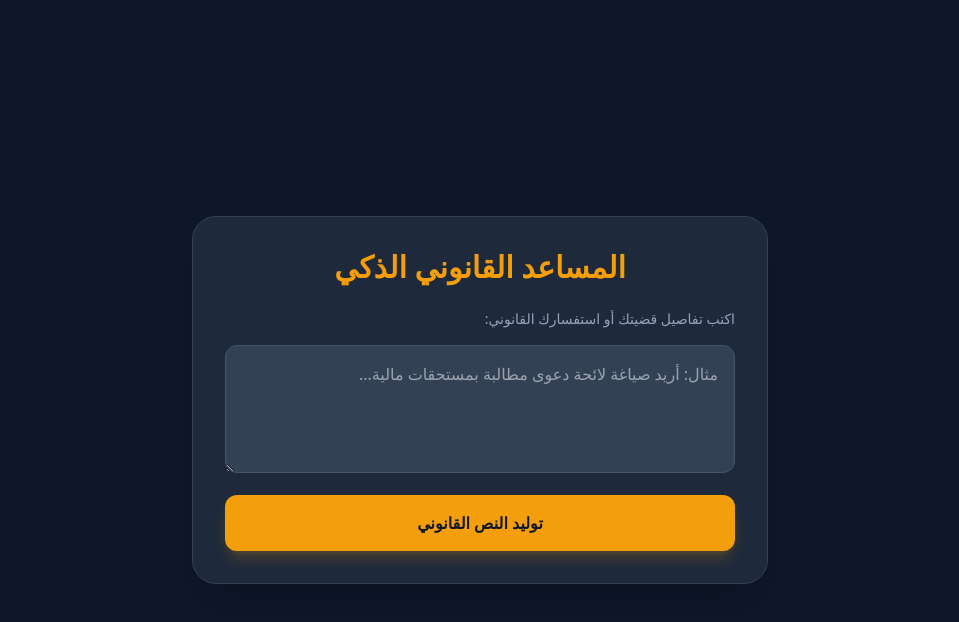
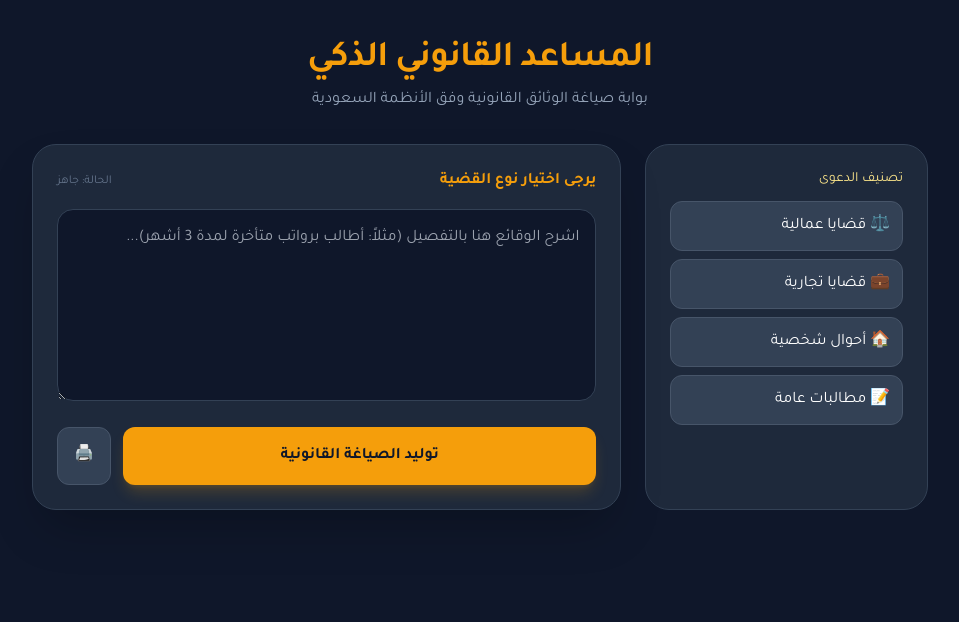
Before and after one commit to anaspppp6-source/saudi-legal-assistant, a plain HTML site: page index.html in a window 1280 px wide. Shown: the whole page, without its empty margins (160-1119 px from the left). Drawn offline with nearby package versions, Linux system fonts and the light colour scheme.

Commit message:
Update index.html

```diff
--- a/index.html
+++ b/index.html
@@ -3,27 +3,91 @@
 <head>
     <meta charset="UTF-8">
     <meta name="viewport" content="width=device-width, initial-scale=1.0">
-    <title>المساعد القانوني السعودي</title>
+    <title>المساعد القانوني السعودي المطور</title>
     <script src="https://cdn.tailwindcss.com"></script>
+    <link href="https://fonts.googleapis.com/css2?family=Tajawal:wght@400;700&display=swap" rel="stylesheet">
+    <style>
+        body { font-family: 'Tajawal', sans-serif; }
+        @media print { .no-print { display: none; } }
+    </style>
 </head>
-<body class="bg-slate-900 text-white min-h-screen flex items-center justify-center p-4 font-sans">
-    <div class="w-full max-w-xl bg-slate-800 p-8 rounded-3xl shadow-2xl border border-slate-700">
-        <h1 class="text-3xl font-bold text-amber-500 mb-6 text-center">المساعد القانوني الذكي</h1>
-        <div class="space-y-4">
-            <label class="block text-sm text-slate-400">اكتب تفاصيل قضيتك أو استفسارك القانوني:</label>
-            <textarea id="caseText" class="w-full bg-slate-700 rounded-xl p-4 text-white h-32 outline-none focus:ring-2 focus:ring-amber-500 border border-slate-600" placeholder="مثال: أريد صياغة لائحة دعوى مطالبة بمستحقات مالية..."></textarea>
-            <button onclick="processCase()" class="w-full bg-amber-500 hover:bg-amber-600 text-slate-900 font-bold py-4 rounded-xl transition-all shadow-lg shadow-amber-500/20">توليد النص القانوني</button>
-            <div id="result" class="hidden mt-4 p-4 bg-slate-900 rounded-xl border border-amber-500/30 text-amber-100 italic leading-relaxed"></div>
+<body class="bg-slate-900 text-white min-h-screen p-4 md:p-10">
+    <div class="max-w-4xl mx-auto space-y-8">
+
+        <div class="text-center space-y-2">
+            <h1 class="text-4xl font-bold text-amber-500 tracking-tight">المساعد القانوني الذكي</h1>
+            <p class="text-slate-400">بوابة صياغة الوثائق القانونية وفق الأنظمة السعودية</p>
+        </div>
+
+        <div class="grid grid-cols-1 md:grid-cols-3 gap-6">
+            <div class="md:col-span-1 bg-slate-800 p-6 rounded-3xl border border-slate-700 space-y-6 no-print">
+                <div>
+                    <label class="block text-sm font-medium mb-3 text-amber-200">تصنيف الدعوى</label>
+                    <div class="grid grid-cols-1 gap-2">
+                        <button onclick="setType('عمالية')" class="type-btn bg-slate-700 hover:bg-amber-500/20 p-3 rounded-xl text-right border border-slate-600 transition-all">⚖️ قضايا عمالية</button>
+                        <button onclick="setType('تجارية')" class="type-btn bg-slate-700 hover:bg-amber-500/20 p-3 rounded-xl text-right border border-slate-600 transition-all">💼 قضايا تجارية</button>
+                        <button onclick="setType('أحوال شخصية')" class="type-btn bg-slate-700 hover:bg-amber-500/20 p-3 rounded-xl text-right border border-slate-600 transition-all">🏠 أحوال شخصية</button>
+                        <button onclick="setType('عامة')" class="type-btn bg-slate-700 hover:bg-amber-500/20 p-3 rounded-xl text-right border border-slate-600 transition-all">📝 مطالبات عامة</button>
+                    </div>
+                </div>
+            </div>
+
+            <div class="md:col-span-2 bg-slate-800 p-6 rounded-3xl border border-slate-700 shadow-2xl">
+                <div class="space-y-4">
+                    <div class="flex justify-between items-center">
+                        <span id="selectedLabel" class="text-amber-500 font-bold">يرجى اختيار نوع القضية</span>
+                        <span class="text-xs text-slate-500">الحالة: جاهز</span>
+                    </div>
+
+                    <textarea id="caseDetails" class="w-full bg-slate-900 rounded-2xl p-4 text-white h-48 outline-none focus:ring-2 focus:ring-amber-500 border border-slate-700 transition-all" placeholder="اشرح الوقائع هنا بالتفصيل (مثلاً: أطالب برواتب متأخرة لمدة 3 أشهر)..."></textarea>
+
+                    <div class="flex gap-3 no-print">
+                        <button onclick="generateLegalText()" class="flex-1 bg-amber-500 hover:bg-amber-600 text-slate-900 font-bold py-4 rounded-xl shadow-lg shadow-amber-500/20 transition-all">توليد الصياغة القانونية</button>
+                        <button onclick="window.print()" class="bg-slate-700 hover:bg-slate-600 p-4 rounded-xl border border-slate-600">🖨️</button>
+                    </div>
+
+                    <div id="outputCard" class="hidden mt-6 bg-slate-900 rounded-2xl border border-amber-500/30 overflow-hidden transition-all">
+                        <div class="bg-amber-500/10 px-4 py-2 border-b border-amber-500/30 flex justify-between items-center">
+                            <span class="text-amber-500 text-sm font-bold">النص القانوني المقترح</span>
+                            <button onclick="copyText()" class="text-xs bg-amber-500 text-slate-900 px-2 py-1 rounded hover:bg-amber-400">نسخ النص</button>
+                        </div>
+                        <div id="legalResult" class="p-6 text-slate-200 leading-relaxed whitespace-pre-wrap text-lg"></div>
+                    </div>
+                </div>
+            </div>
         </div>
     </div>
+
     <script>
-        function processCase() {
-            const text = document.getElementById('caseText').value;
-            const res = document.getElementById('result');
-            if(text) {
-                res.classList.remove('hidden');
-                res.innerHTML = "<b>المقترح القانوني:</b><br>بناءً على الوقائع المذكورة، نوصي بصياغة المستند استناداً للمادة الأولى من نظام المرافات الشرعية، مع التركيز على إرفاق كافة البينات المتاحة.";
-            }
+        let currentType = "";
+
+        function setType(type) {
+            currentType = type;
+            document.getElementById('selectedLabel').innerText = "نوع القضية الحالي: " + type;
+            // تمييز الزر المختار
+            document.querySelectorAll('.type-btn').forEach(btn => btn.classList.remove('border-amber-500', 'bg-amber-500/10'));
+            event.currentTarget.classList.add('border-amber-500', 'bg-amber-500/10');
+        }
+
+        function generateLegalText() {
+            const details = document.getElementById('caseDetails').value;
+            const output = document.getElementById('outputCard');
+            const result = document.getElementById('legalResult');
+
+            if(!currentType) { alert("يرجى اختيار نوع القضية أولاً من القائمة الجانبية"); return; }
+            if(!details) { alert("يرجى كتابة تفاصيل القضية"); return; }
+
+            output.classList.remove('hidden');
+
+            let legalText = `صاحب الفضيلة رئيس الدائرة ${currentType} المحترم\nالسلام عليكم ورحمة الله وبركاته،،\n\nأتقدم لفضيلتكم بهذه الدعوى ضد المدعى عليه، حيث أن الوقائع تتلخص في: (${details}).\n\nوبناءً عليه، وحيث أن المادة (..) من نظام ${currentType == 'عمالية' ? 'العمل' : 'المرافعات الشرعية'} كفلت حق المطالبة، فإنني أطلب من فضيلتكم الحكم لي بطلباتي أعلاه.\n\nوالله يحفظكم ويرعاكم.`;
+
+            result.innerText = legalText;
+        }
+
+        function copyText() {
+            const text = document.getElementById('legalResult').innerText;
+            navigator.clipboard.writeText(text);
+            alert("تم نسخ النص بنجاح!");
         }
     </script>
 </body>
```
